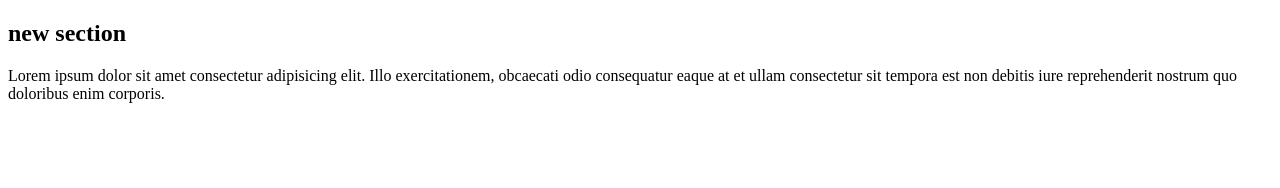
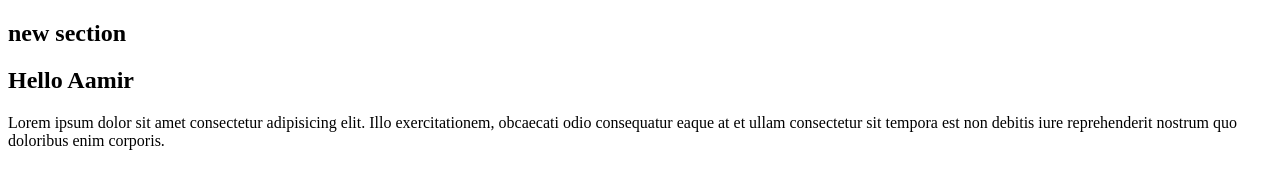
Before and after one commit to AamirSaddique057/example-demo-2, a plain HTML site: page index.html in a window 1280 px wide. Drawn offline with Linux system fonts and the light colour scheme.

Commit message:
html updated in new-function

```diff
--- a/index.html
+++ b/index.html
@@ -8,6 +8,7 @@
 <body>
     <section class="newfile">
         <h1>new section</h1>
+        <h2>Hello Aamir </h2>
         <p>Lorem ipsum dolor sit amet consectetur adipisicing elit. Illo exercitationem, obcaecati odio consequatur eaque at et ullam consectetur sit tempora est non debitis iure reprehenderit nostrum quo doloribus enim corporis.</p>
     </section>
 </body>
```
